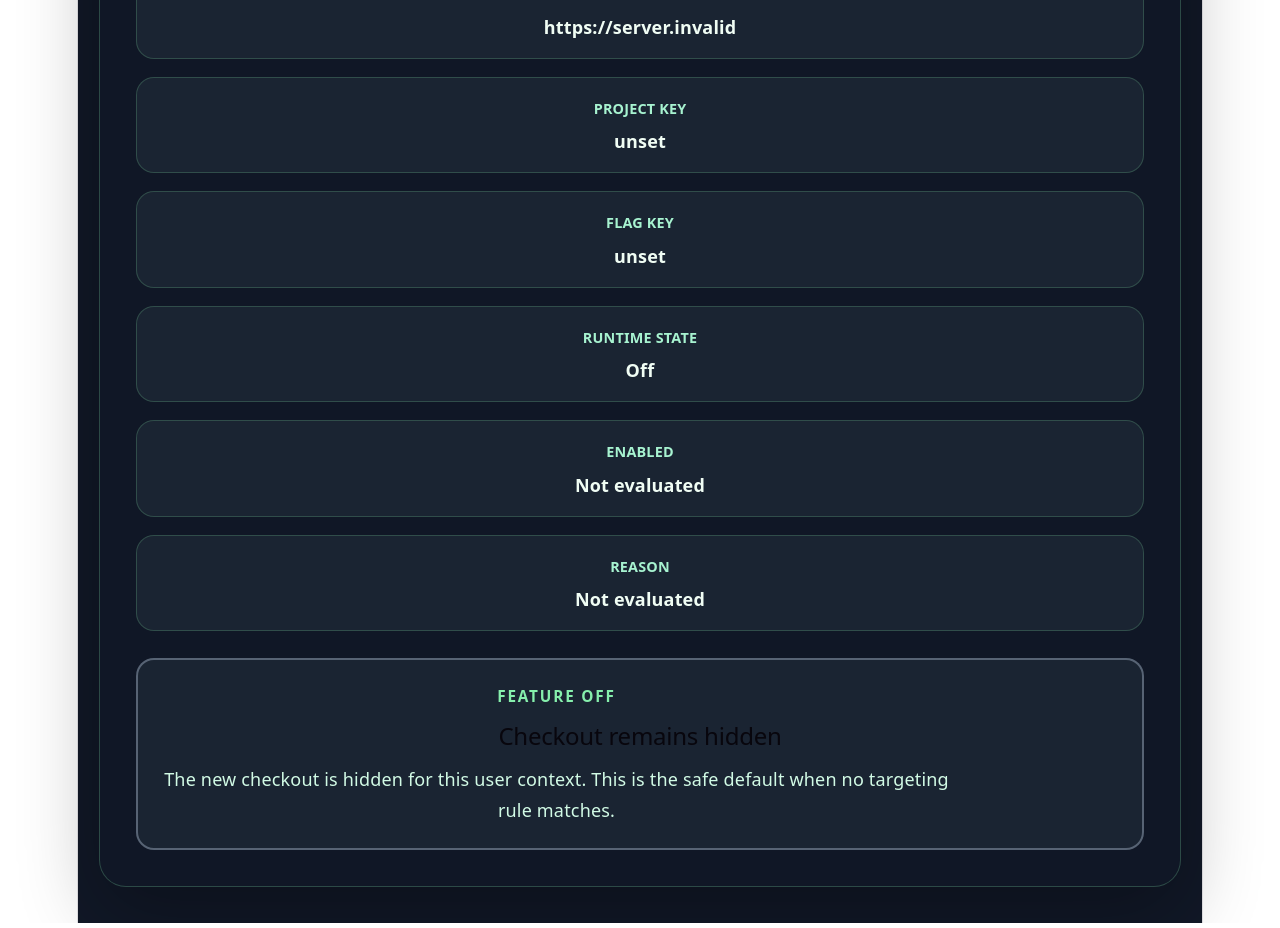
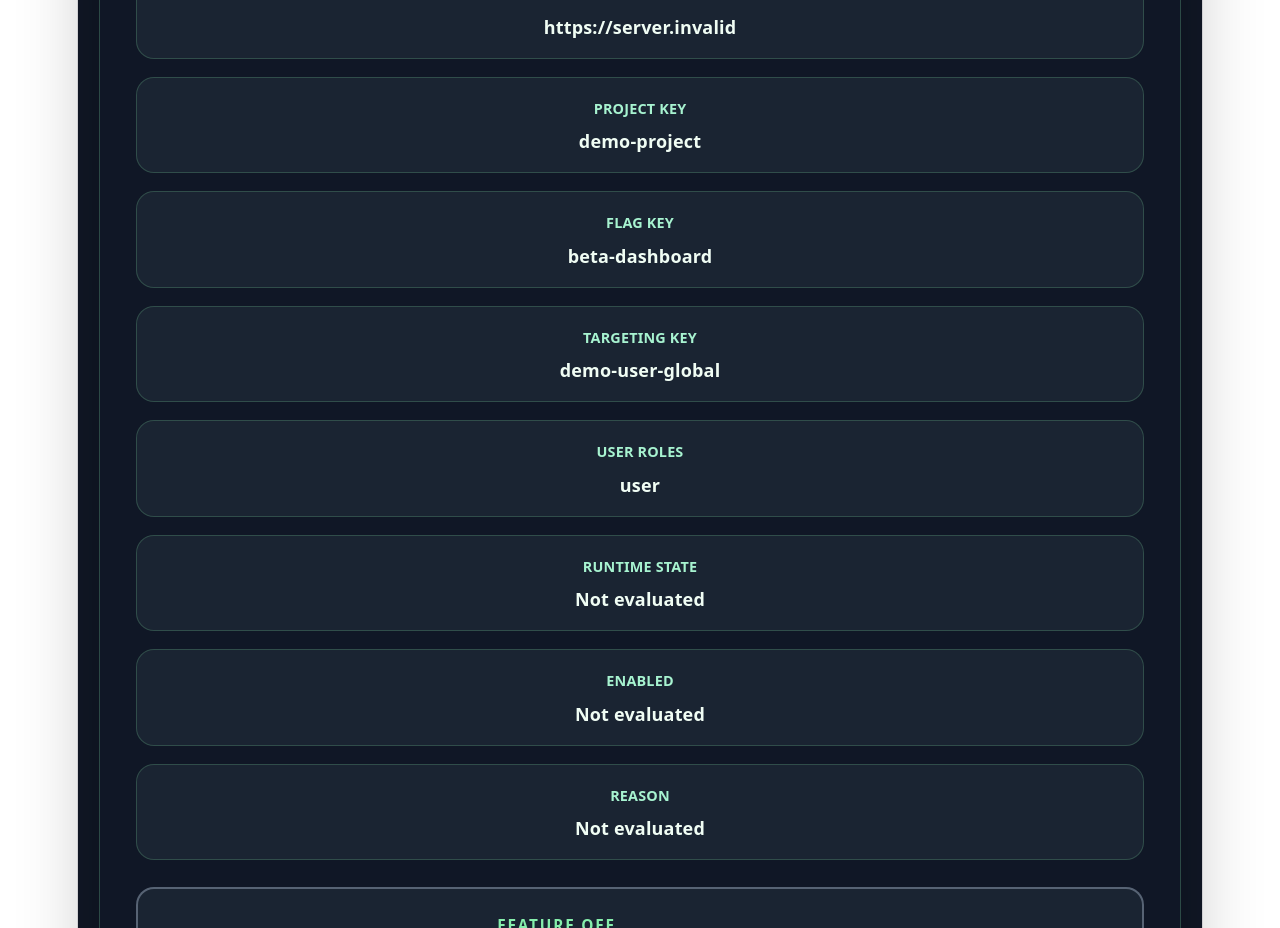
Before and after one commit to fabyanbui/feature-flag-platform, a React (Vite) app in the folder apps/demo/: page / in a window 1280 px wide. Shown: the part 1300-2228 px from the top of the page. Built offline with nearby package versions, Linux system fonts and the light colour scheme; no server answers.

Commit message:
feat: update demo app to display active scenario context and handle uninitialized flag state

```diff
--- a/apps/demo/src/App.tsx
+++ b/apps/demo/src/App.tsx
@@ -103,8 +103,6 @@ const demoScenarios: DemoScenario[] = [
 ];
 
 const apiBaseUrl = import.meta.env.VITE_API_BASE_URL ?? 'http://localhost:3000/v1';
-const projectKey = import.meta.env.VITE_DEFAULT_PROJECT_KEY ?? 'phase6-demo';
-const flagKey = import.meta.env.VITE_DEFAULT_FLAG_KEY ?? 'new-checkout';
 
 function App() {
   const [selectedScenarioId, setSelectedScenarioId] = useState(
@@ -159,7 +157,7 @@ function App() {
     void evaluateFlag();
   }, [evaluateFlag]);
 
-  const runtimeState = result?.enabled ? 'On' : 'Off';
+  const runtimeState = result ? (result.enabled ? 'On' : 'Off') : 'Not evaluated';
 
   return (
     <main className="demo-shell">
@@ -216,11 +214,23 @@ function App() {
           </div>
           <div>
             <dt>Project key</dt>
-            <dd>{result?.projectKey ?? projectKey}</dd>
+            <dd>{result?.projectKey ?? selectedScenario.projectKey}</dd>
           </div>
           <div>
             <dt>Flag key</dt>
-            <dd>{result?.flagKey ?? flagKey}</dd>
+            <dd>{result?.flagKey ?? selectedScenario.flagKey}</dd>
+          </div>
+          <div>
+            <dt>Targeting key</dt>
+            <dd>{selectedScenario.context.targetingKey ?? 'None'}</dd>
+          </div>
+          <div>
+            <dt>User roles</dt>
+            <dd>
+              {selectedScenario.context.roles?.length
+                ? selectedScenario.context.roles.join(', ')
+                : 'None'}
+            </dd>
           </div>
           <div>
             <dt>Runtime state</dt>
```
